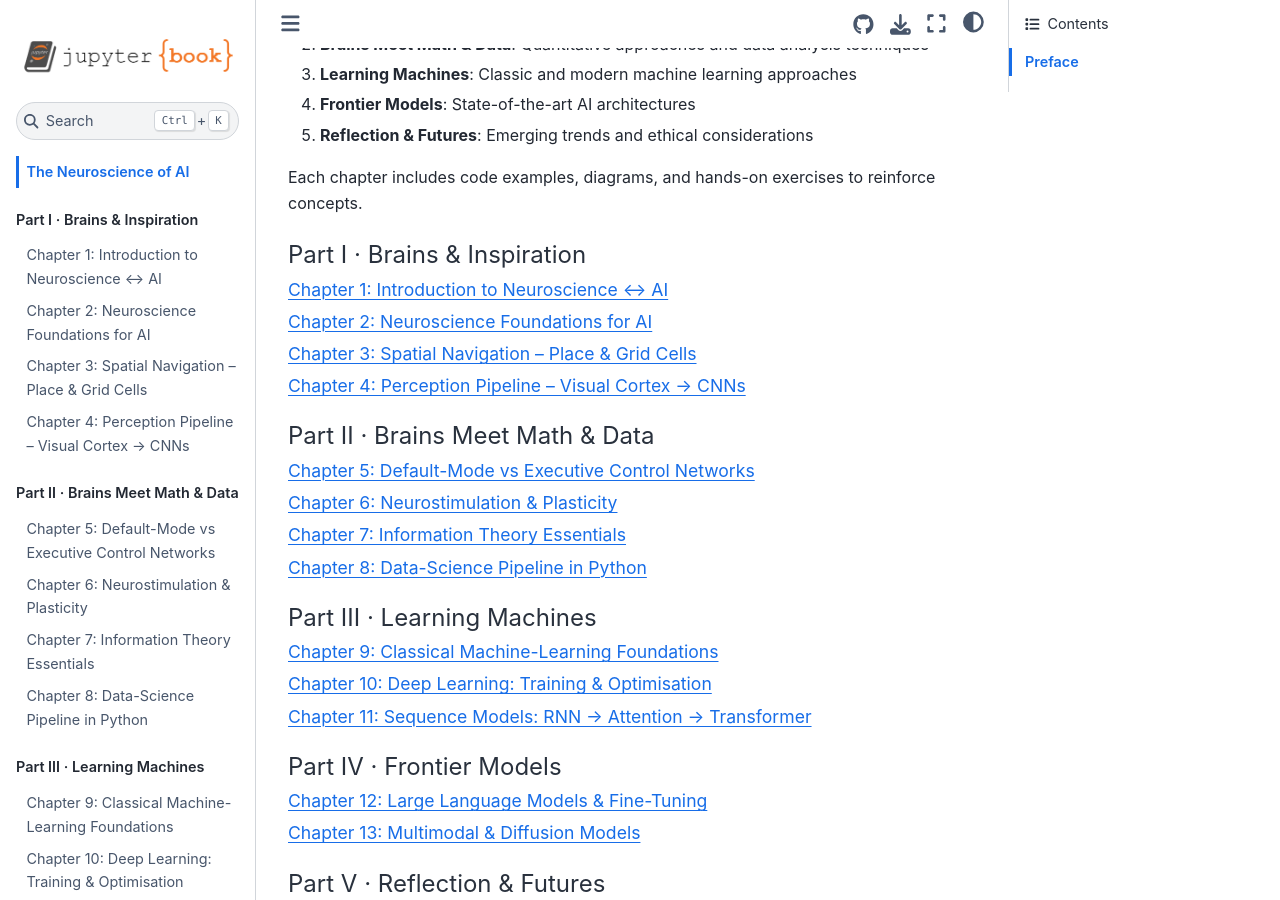
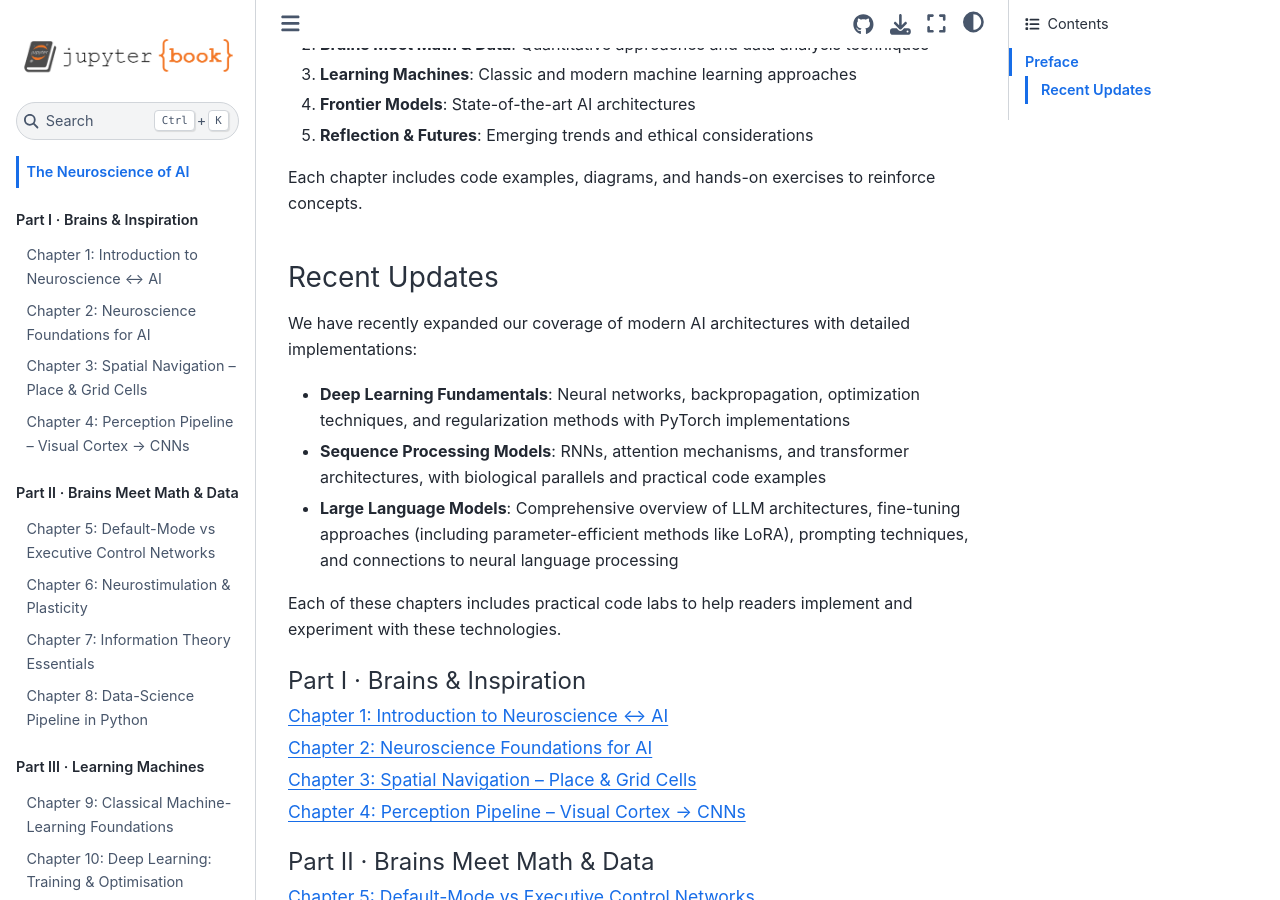
Before and after one commit to ricyoung/NeuroAI-Handbook, a Jupyter Book: the page built from book/intro.md, in a window 1280 px wide and 900 px high, scrolled down 457 px. Built offline with Jupyter Book 1.0.4 settings and Sphinx 7.4.7 and the Sphinx Book theme 1.1.4, drawn with Linux system fonts in a browser that asks for light colours.

Commit message:
Update README and intro with completed chapters
- Mark Chapters 10, 11, and 12 as implemented in README
- Add detailed descriptions of newly implemented chapters
- Update intro.md with recent additions section
- Highlight key technologies covered in recent implementations

🤖 Generated with [Claude Code](https://claude.ai/code)

Co-Authored-By: Claude <noreply@anthropic.com>

````diff
--- a/book/intro.md
+++ b/book/intro.md
@@ -16,5 +16,15 @@ The book is organized into five parts, progressing from foundational neuroscienc
 
 Each chapter includes code examples, diagrams, and hands-on exercises to reinforce concepts.
 
+### Recent Updates
+
+We have recently expanded our coverage of modern AI architectures with detailed implementations:
+
+- **Deep Learning Fundamentals**: Neural networks, backpropagation, optimization techniques, and regularization methods with PyTorch implementations
+- **Sequence Processing Models**: RNNs, attention mechanisms, and transformer architectures, with biological parallels and practical code examples
+- **Large Language Models**: Comprehensive overview of LLM architectures, fine-tuning approaches (including parameter-efficient methods like LoRA), prompting techniques, and connections to neural language processing
+
+Each of these chapters includes practical code labs to help readers implement and experiment with these technologies.
+
 ```{tableofcontents}
 ```
````
Also changed, not shown: README.md (+6 -3 lines).
